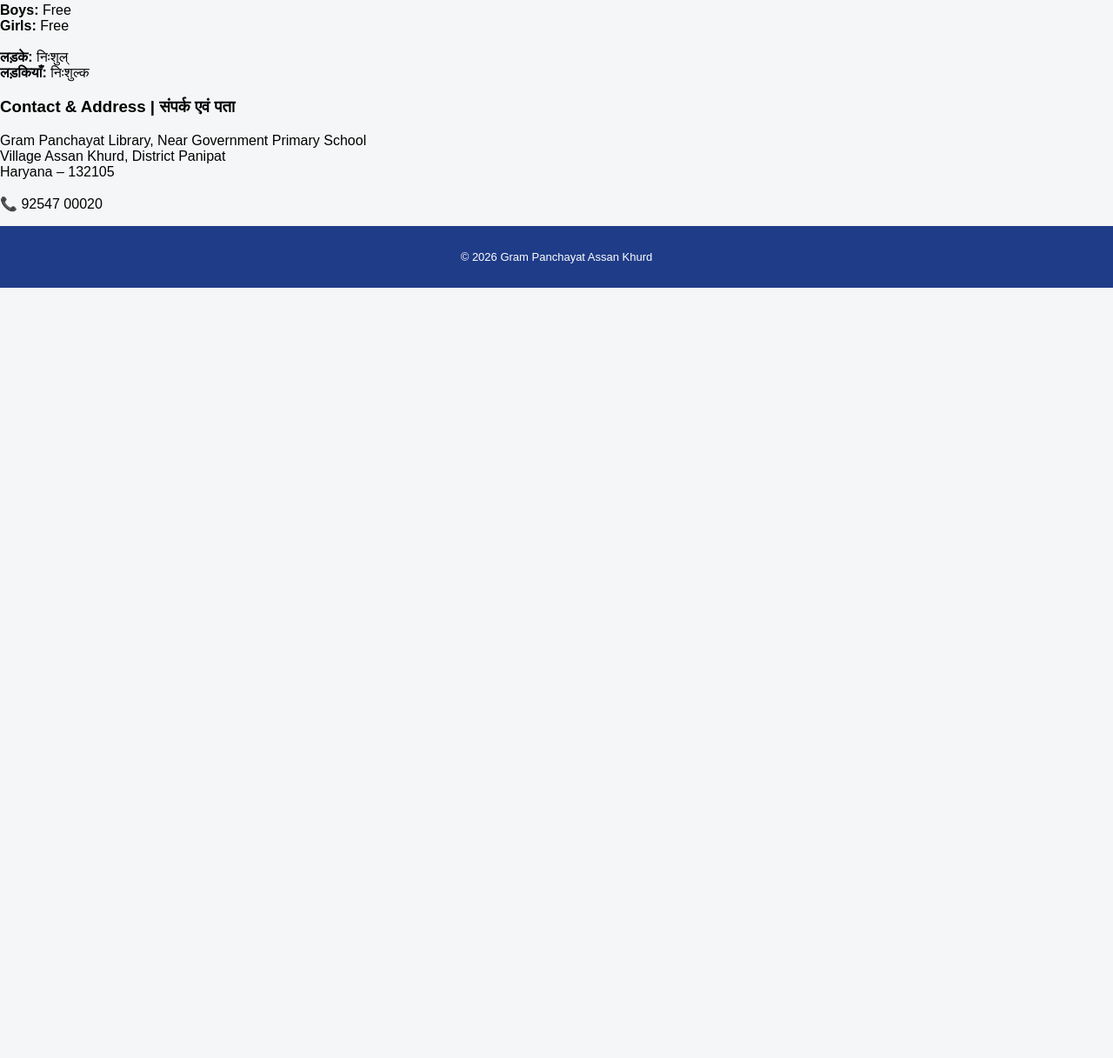
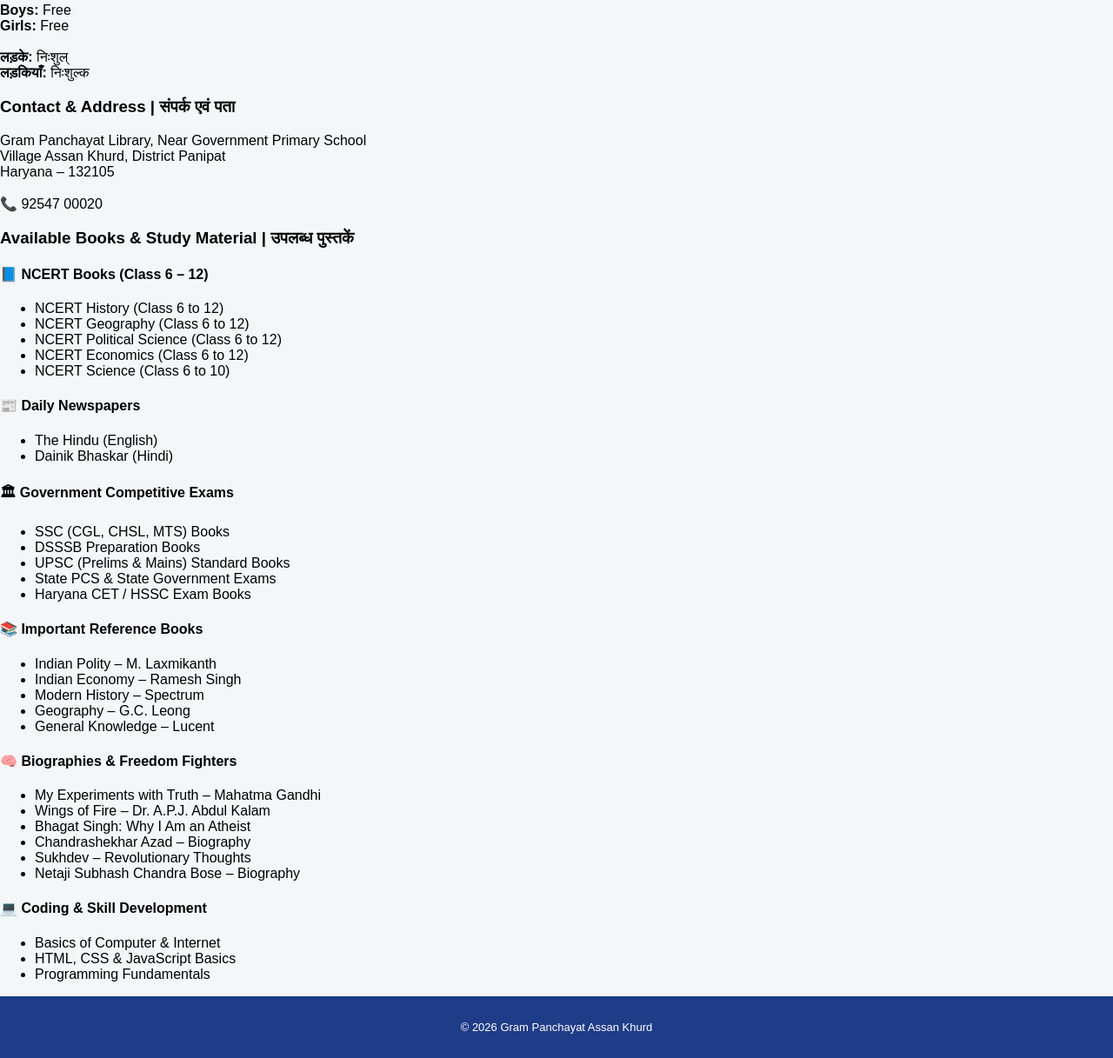
Before and after one commit to kaushiky901-maker/assan-khurd-library, a plain HTML site: page index.html in a window 1280 px wide. Shown: the part 1470-2687 px from the top of the page at 87% size. Before the commit the page ends 1801 px from the top, so only its background shows below. Drawn offline with Linux system fonts and the light colour scheme.

Commit message:
Update index.html

```diff
--- a/index.html
+++ b/index.html
@@ -122,7 +122,72 @@
         📞 92547 00020
     </p>
 </section>
+<!-- BOOKS & STUDY MATERIAL -->
+<section class="books-section">
+    <h3>Available Books & Study Material | उपलब्ध पुस्तकें</h3>
 
+    <div class="book-category">
+        <h4>📘 NCERT Books (Class 6 – 12)</h4>
+        <ul>
+            <li>NCERT History (Class 6 to 12)</li>
+            <li>NCERT Geography (Class 6 to 12)</li>
+            <li>NCERT Political Science (Class 6 to 12)</li>
+            <li>NCERT Economics (Class 6 to 12)</li>
+            <li>NCERT Science (Class 6 to 10)</li>
+        </ul>
+    </div>
+
+    <div class="book-category">
+        <h4>📰 Daily Newspapers</h4>
+        <ul>
+            <li>The Hindu (English)</li>
+            <li>Dainik Bhaskar (Hindi)</li>
+        </ul>
+    </div>
+
+    <div class="book-category">
+        <h4>🏛 Government Competitive Exams</h4>
+        <ul>
+            <li>SSC (CGL, CHSL, MTS) Books</li>
+            <li>DSSSB Preparation Books</li>
+            <li>UPSC (Prelims & Mains) Standard Books</li>
+            <li>State PCS & State Government Exams</li>
+            <li>Haryana CET / HSSC Exam Books</li>
+        </ul>
+    </div>
+
+    <div class="book-category">
+        <h4>📚 Important Reference Books</h4>
+        <ul>
+            <li>Indian Polity – M. Laxmikanth</li>
+            <li>Indian Economy – Ramesh Singh</li>
+            <li>Modern History – Spectrum</li>
+            <li>Geography – G.C. Leong</li>
+            <li>General Knowledge – Lucent</li>
+        </ul>
+    </div>
+
+    <div class="book-category">
+        <h4>🧠 Biographies & Freedom Fighters</h4>
+        <ul>
+            <li>My Experiments with Truth – Mahatma Gandhi</li>
+            <li>Wings of Fire – Dr. A.P.J. Abdul Kalam</li>
+            <li>Bhagat Singh: Why I Am an Atheist</li>
+            <li>Chandrashekhar Azad – Biography</li>
+            <li>Sukhdev – Revolutionary Thoughts</li>
+            <li>Netaji Subhash Chandra Bose – Biography</li>
+        </ul>
+    </div>
+
+    <div class="book-category">
+        <h4>💻 Coding & Skill Development</h4>
+        <ul>
+            <li>Basics of Computer & Internet</li>
+            <li>HTML, CSS & JavaScript Basics</li>
+            <li>Programming Fundamentals</li>
+        </ul>
+    </div>
+</section>
 <footer>
     <p>© 2026 Gram Panchayat Assan Khurd</p>
 </footer>
```
